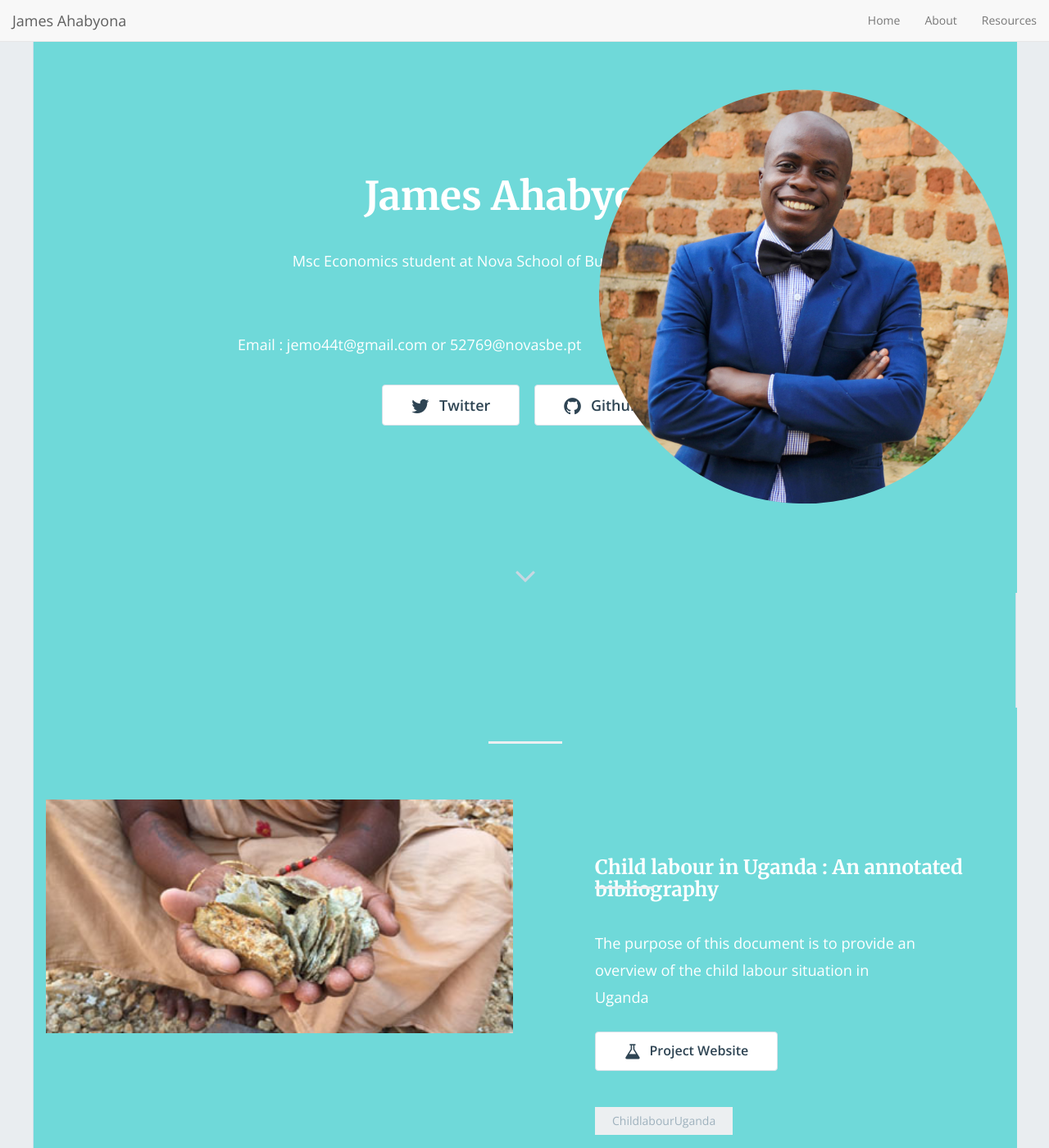
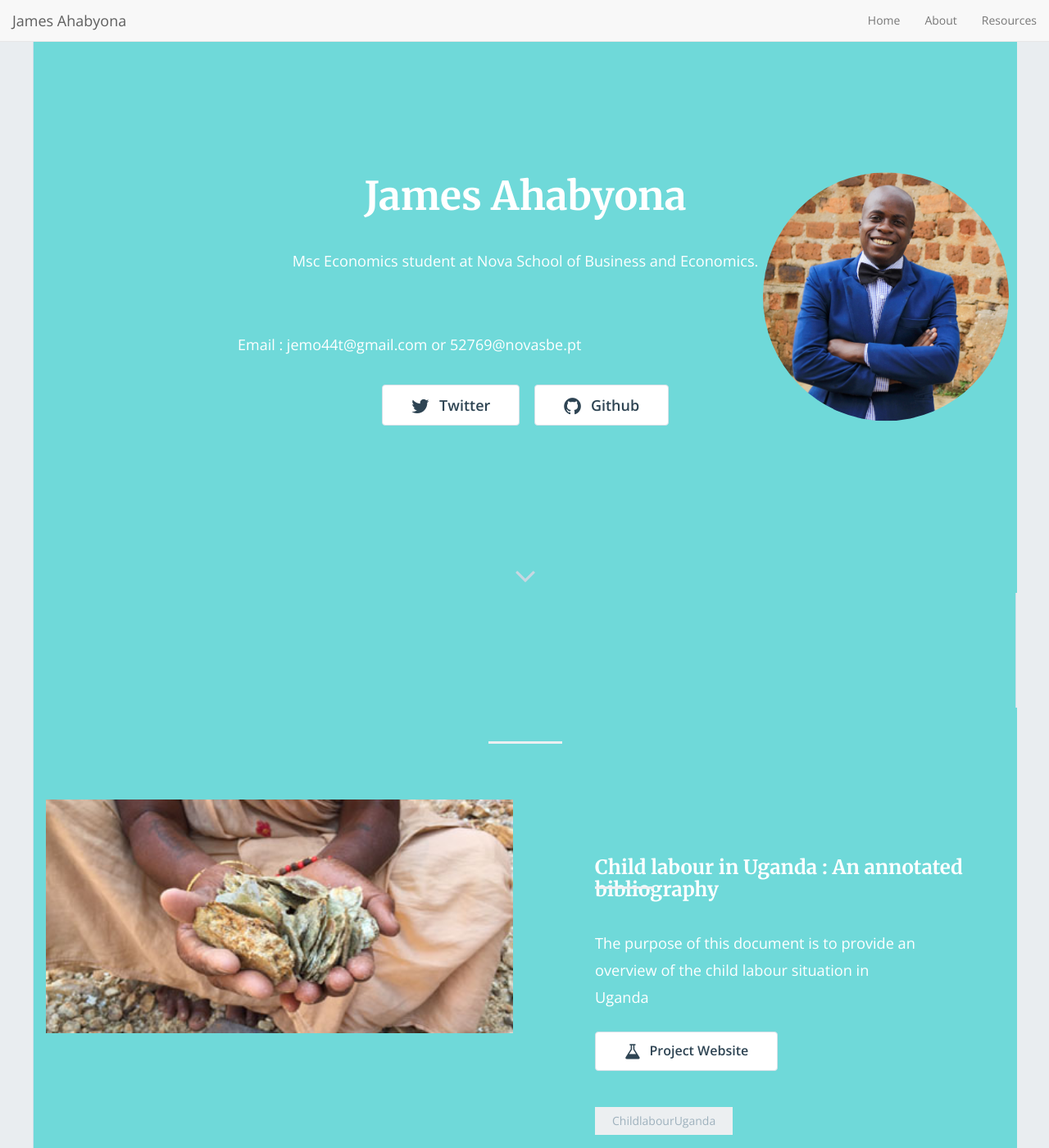
Before and after one commit to mariaelenaguer/mariaelenaguer.github.io, a Jekyll site: the page built from index.html, in a window 1280 px wide and 1400 px high. Shown: the whole window at 82% size. Built offline with Jekyll 4.4.1, drawn with Linux system fonts in a browser that asks for light colours; nearby versions of some CDN libraries; the list of posts is cut into pages by our own code.

Commit message:
Update home-hero.html

```diff
--- a/_includes/home-hero.html
+++ b/_includes/home-hero.html
@@ -10,7 +10,7 @@
   top: 50%; /* Align the image vertically centered */
   right: 10px; /* Adjust the right position as per your preference */
   transform: translateY(-50%); /* Adjust vertical alignment */
-  width: 500px; /* Adjust the width of the image as per your preference */
+  width: 300px; /* Adjust the width of the image as per your preference */
   height: auto; /* Maintain the aspect ratio of the image */
 }
 }
```
